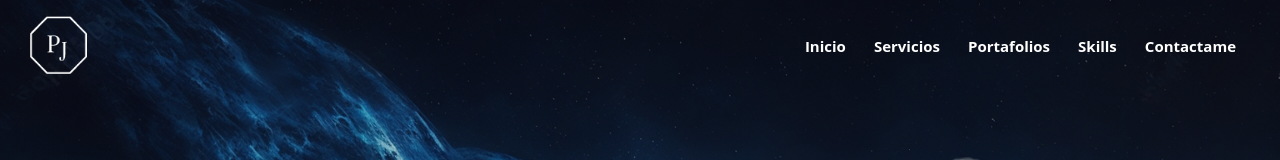
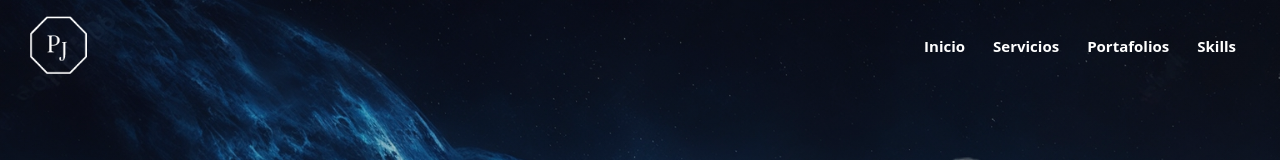
Before and after one commit to JosuePercy/Profile-Portafolio, a Next.js app: page / in a window 1280 px wide. Shown: the top 160 px of the page. Built offline with nearby package versions, Linux system fonts and the light colour scheme.

Commit message:
update portfolio

```diff
--- a/components/shared/footer/Footer.tsx
+++ b/components/shared/footer/Footer.tsx
@@ -47,6 +47,7 @@ export const Footer = () => {
                             </div>
                             <span>+51 998 166 826</span>
                         </div>
+
                     </div>
                 </div>
             </div>
--- a/components/shared/menu/NavBar.tsx
+++ b/components/shared/menu/NavBar.tsx
@@ -14,7 +14,6 @@ const menuItems = [
     { text: 'Servicios', href: '#servicios' },
     { text: 'Portafolios', href: '#portafolios' },
     { text: 'Skills', href: '#skills' },
-    { text: 'Contactame', href: '#contacto' },
 ]
 
 //Funcion para responsive movil, adaptable a cualquier dispositivo
@@ -33,10 +32,6 @@ export const NavBar = () => {
             setIsScroll(false)
         }
     }, []);
-
-
-
-
 
     useEffect(() => {
         window.addEventListener("scroll", onScroll, { passive: true });
```
